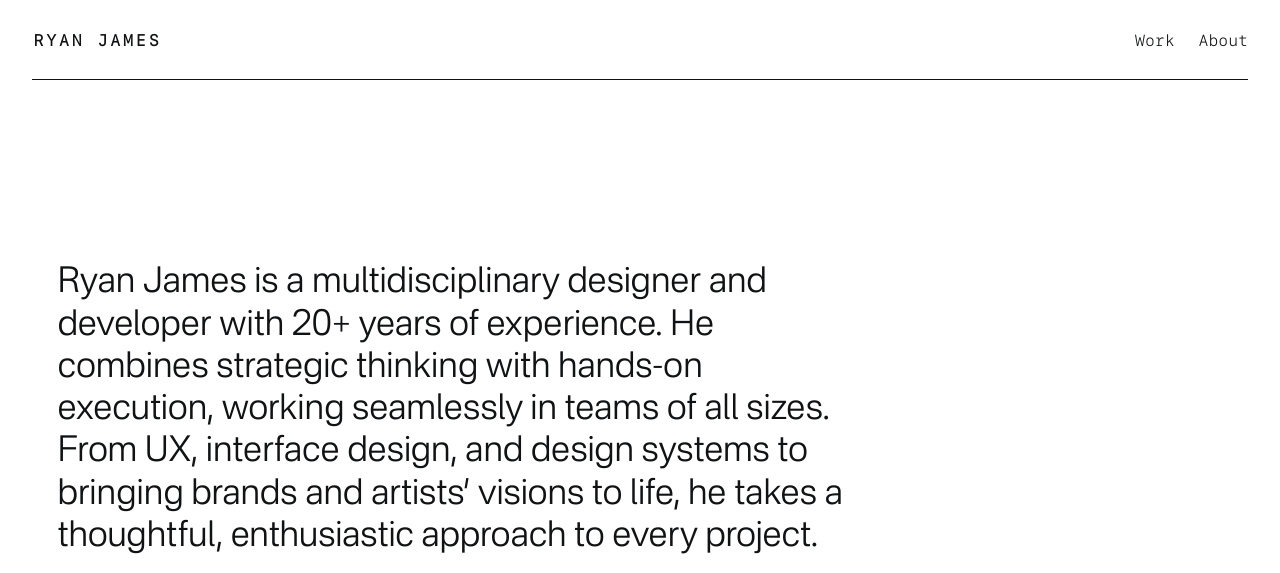
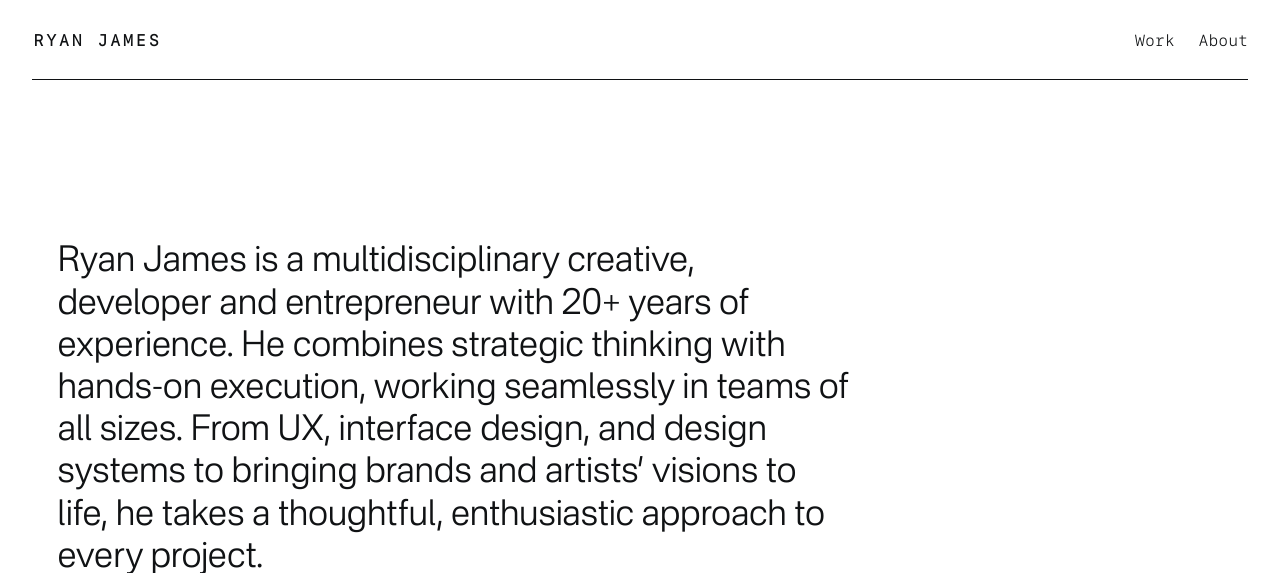
Before and after one commit to ryanjames/ryanjames, an Astro site: page / in a window 1280 px wide. Shown: the top 573 px of the page. Built offline with nearby package versions, Linux system fonts and the light colour scheme; Astro itself is replaced by a stand-in of ours.

Commit message:
Add entrepreneur

```diff
--- a/src/pages/About.tsx
+++ b/src/pages/About.tsx
@@ -7,7 +7,6 @@ import styled from "styled-components";
 import clients from "../data/clients";
 
 export default function About() {
-
   useEffect(() => {
     document.body.classList.add("about");
 
@@ -87,7 +86,7 @@ const SClients = styled.div`
     gap: 32px;
     opacity: 0.6;
   }
-`
+`;
 
 const SContent = styled.div`
   position: absolute;
--- a/src/pages/Index.tsx
+++ b/src/pages/Index.tsx
@@ -3,14 +3,15 @@ import styled from "styled-components";
 import Meta from "../components/Meta";
 import { Link } from "react-router-dom";
 import { styles } from "../components/Styles";
-import {
-  heroVariants,
-} from "../animations";
+import { heroVariants } from "../animations";
 
 export default function Index() {
   return (
     <SHero>
-		  <Meta title="Ryan James - Designer and developer" description="Ryan James is a multidisciplinary designer and developer from Seattle, Washington." />
+      <Meta
+        title="Ryan James - Designer and developer"
+        description="Ryan James is a multidisciplinary designer and developer from Seattle, Washington."
+      />
       <motion.div
         variants={heroVariants}
         initial="initial"
@@ -18,9 +19,9 @@ export default function Index() {
         exit="exit"
       >
         <h2>
-          Ryan James is a multidisciplinary designer and developer with 20+
-          years of experience. He combines strategic thinking with hands-on
-          execution, working seamlessly in teams of all sizes. From UX,
+          Ryan James is a multidisciplinary creative, developer and entrepreneur
+          with 20+ years of experience. He combines strategic thinking with
+          hands-on execution, working seamlessly in teams of all sizes. From UX,
           interface design, and design systems to bringing brands and artists’
           visions to life, he takes a thoughtful, enthusiastic approach to every
           project.
@@ -72,7 +73,9 @@ const SHero = styled.div`
     line-height: 120%;
     margin-bottom: 0.5em;
   }
-  a, a:visited, a:active {
+  a,
+  a:visited,
+  a:active {
     color: ${styles.colors.active} !important;
   }
 `;
```
